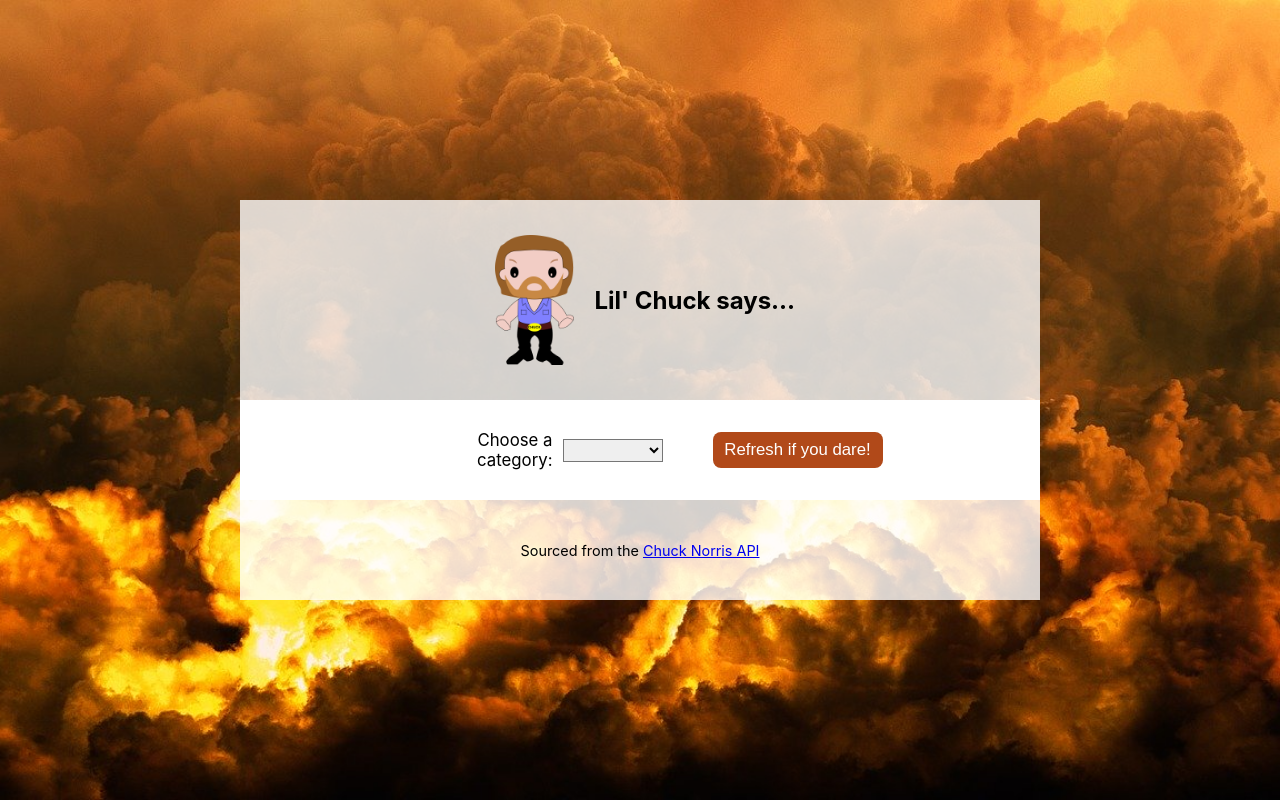
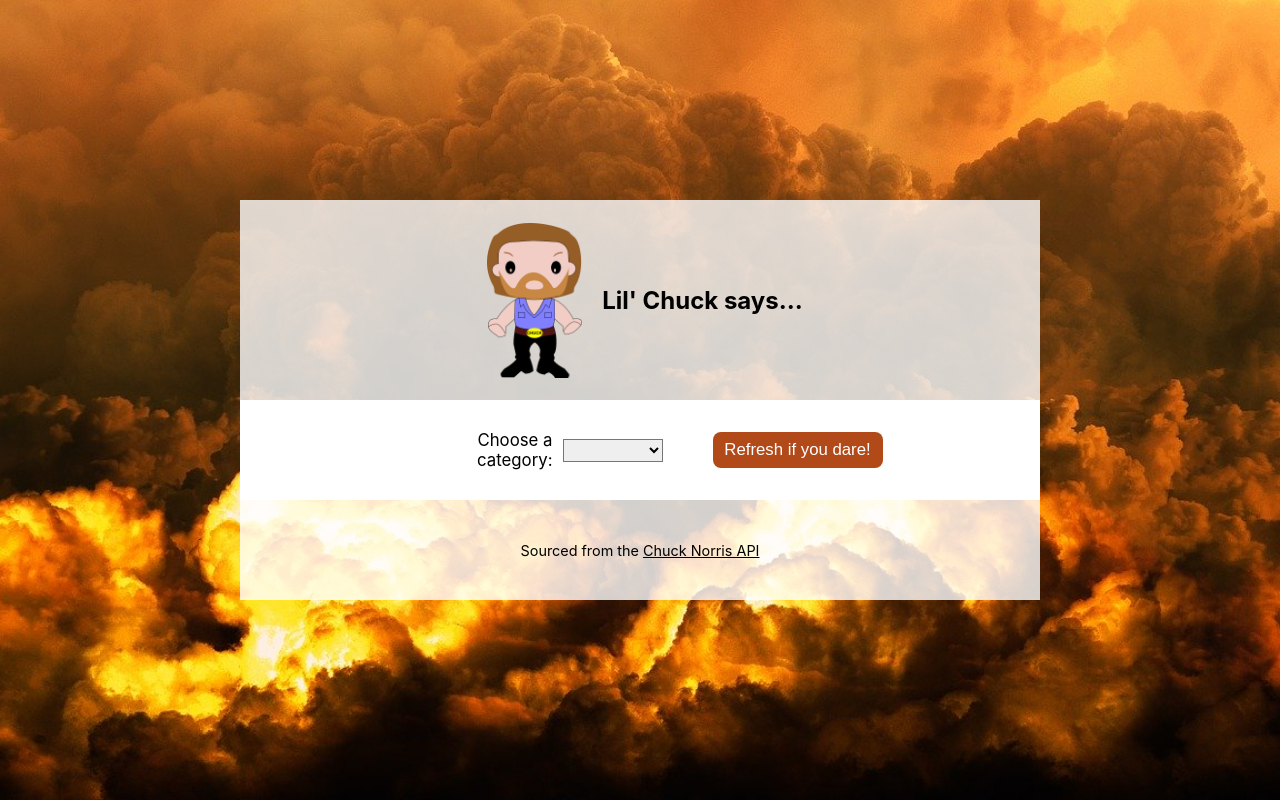
Before and after one commit to karleypetracca/chuck-norris-jokes, a plain HTML site: page index.html in a window 1280 px wide. Drawn offline with Linux system fonts and the light colour scheme; no server answers.

Commit message:
Fixed chibi chuck img formatting issue

```diff
--- a/styles/style.css
+++ b/styles/style.css
@@ -30,10 +30,9 @@ body {
 }
 
 img {
-    padding: 10px;
-    padding-right: 20px;
-    height: 150px;
-    object-fit: cover;
+    margin: 10px;
+    margin-right: 20px;
+    max-height: 155px;
 }
 
 #welcome {
@@ -102,6 +101,10 @@ footer {
     background-color: rgba(255, 255, 255, 0.8);
 }
 
+footer a {
+    color: rgb(0, 0, 0);
+}
+
 .modal-overlay {
     position: absolute;
     background-color: rgba(0, 0, 0, .5);
```
